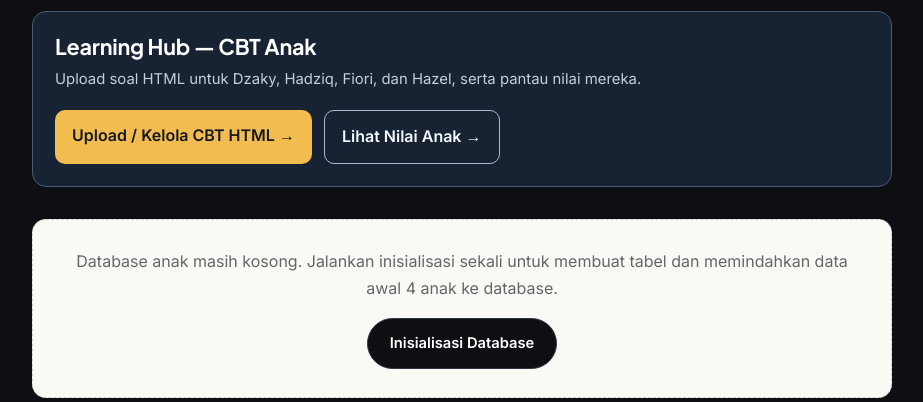
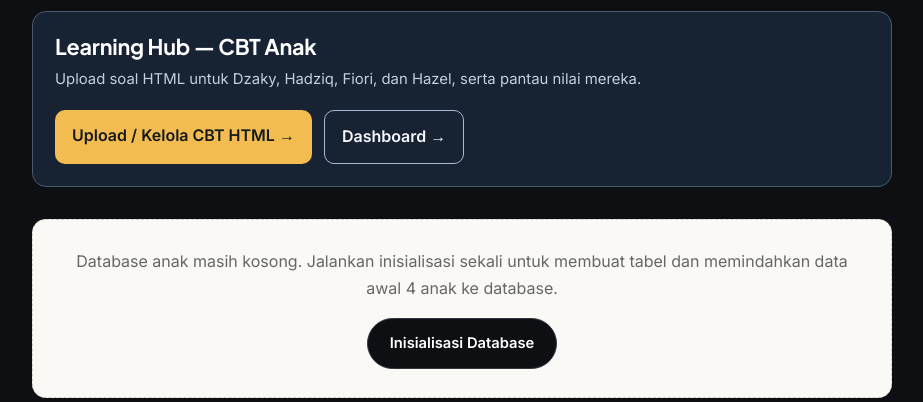
Before and after one commit to sugengsapr3/hidup-berdampak, a Flask app: template templates/admin/home.html in a window 1280 px wide. Shown: the part 281-683 px from the top of the page, without its empty margins (178-1101 px from the left). Run offline with Flask 3, Linux system fonts and the light colour scheme; the template is opened without the code that fills it, so the values that code supplies are empty; some libraries are stand-ins or nearby versions.

Commit message:
Rename admin Learning Hub results link to Dashboard

```diff
--- a/templates/admin/home.html
+++ b/templates/admin/home.html
@@ -22,7 +22,7 @@
       </a>
       <a href="{{ url_for('parent_learning_dashboard') }}"
          style="display:inline-block;border:1px solid #a7bad4;color:#f5f8ff;font-weight:650;padding:12px 17px;border-radius:10px;text-decoration:none;">
-        Lihat Nilai Anak &rarr;
+        Dashboard &rarr;
       </a>
     </div>
   </div>
```
